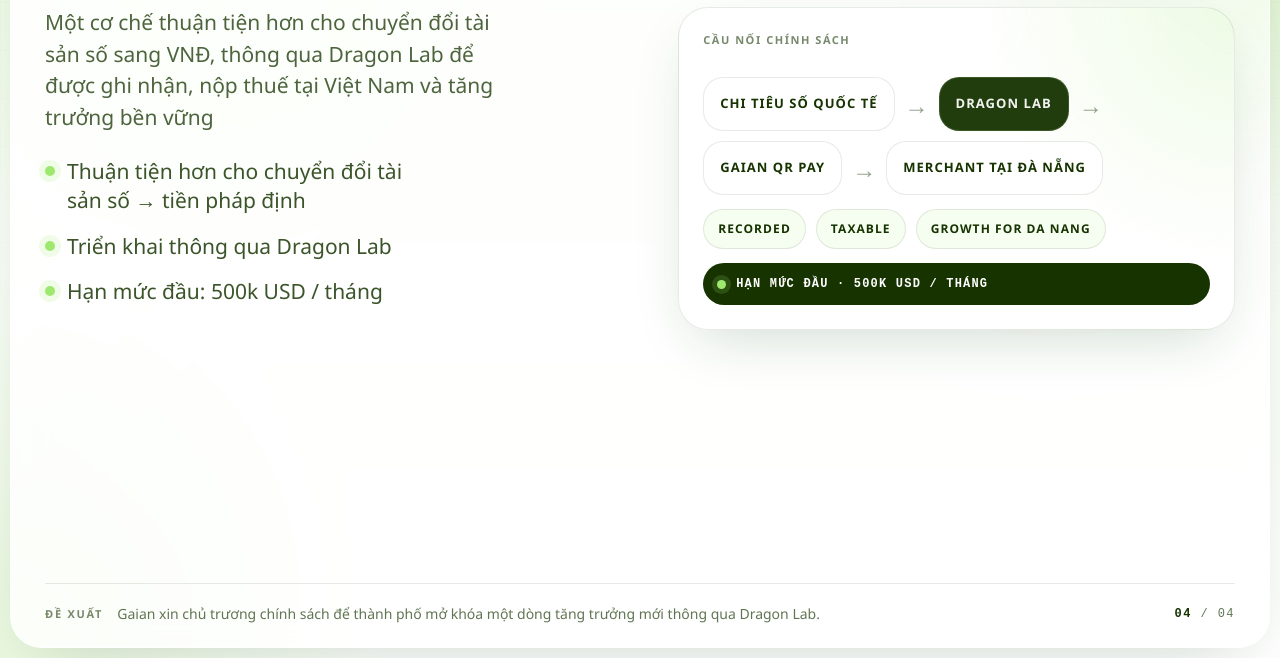
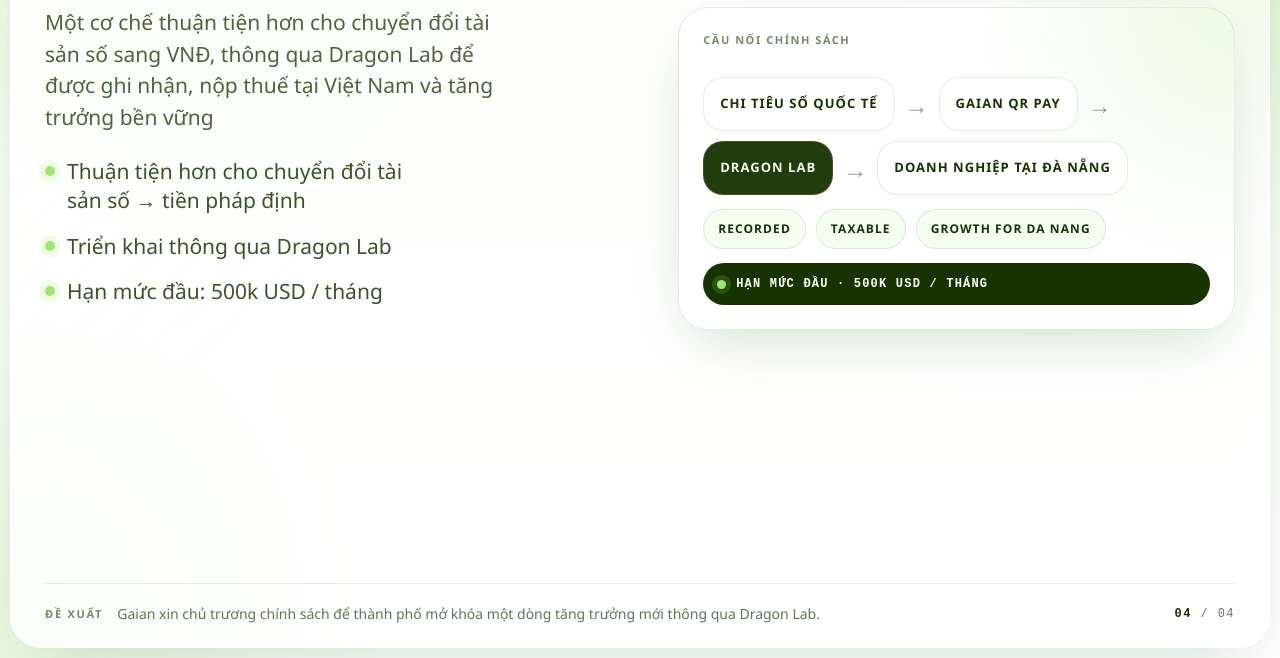
Before and after one commit to 0xk2/gaian-13-May, a plain HTML site: page index.html in a window 1280 px wide. Both pictures are taken after a click on the button "Previous slide". Shown: the part 142-800 px from the top of the page. Drawn offline with Linux system fonts and the light colour scheme.

Commit message:
change slide 4

```diff
--- a/index.html
+++ b/index.html
@@ -1358,11 +1358,11 @@
                                     <div class="linear-flow">
                                         <div class="flow-node">Chi tiêu số quốc tế</div>
                                         <div class="flow-arrow">→</div>
+                                        <div class="flow-node">Gaian QR Pay</div>
+                                        <div class="flow-arrow">→</div>
                                         <div class="flow-node warn">Dragon Lab</div>
                                         <div class="flow-arrow">→</div>
-                                        <div class="flow-node">Gaian QR Pay</div>
-                                        <div class="flow-arrow">→</div>
-                                        <div class="flow-node">Merchant tại Đà Nẵng</div>
+                                        <div class="flow-node">Doanh nghiệp tại Đà Nẵng</div>
                                     </div>
                                     <div class="outcome-chips">
                                         <span class="outcome-chip">Recorded</span>
```
